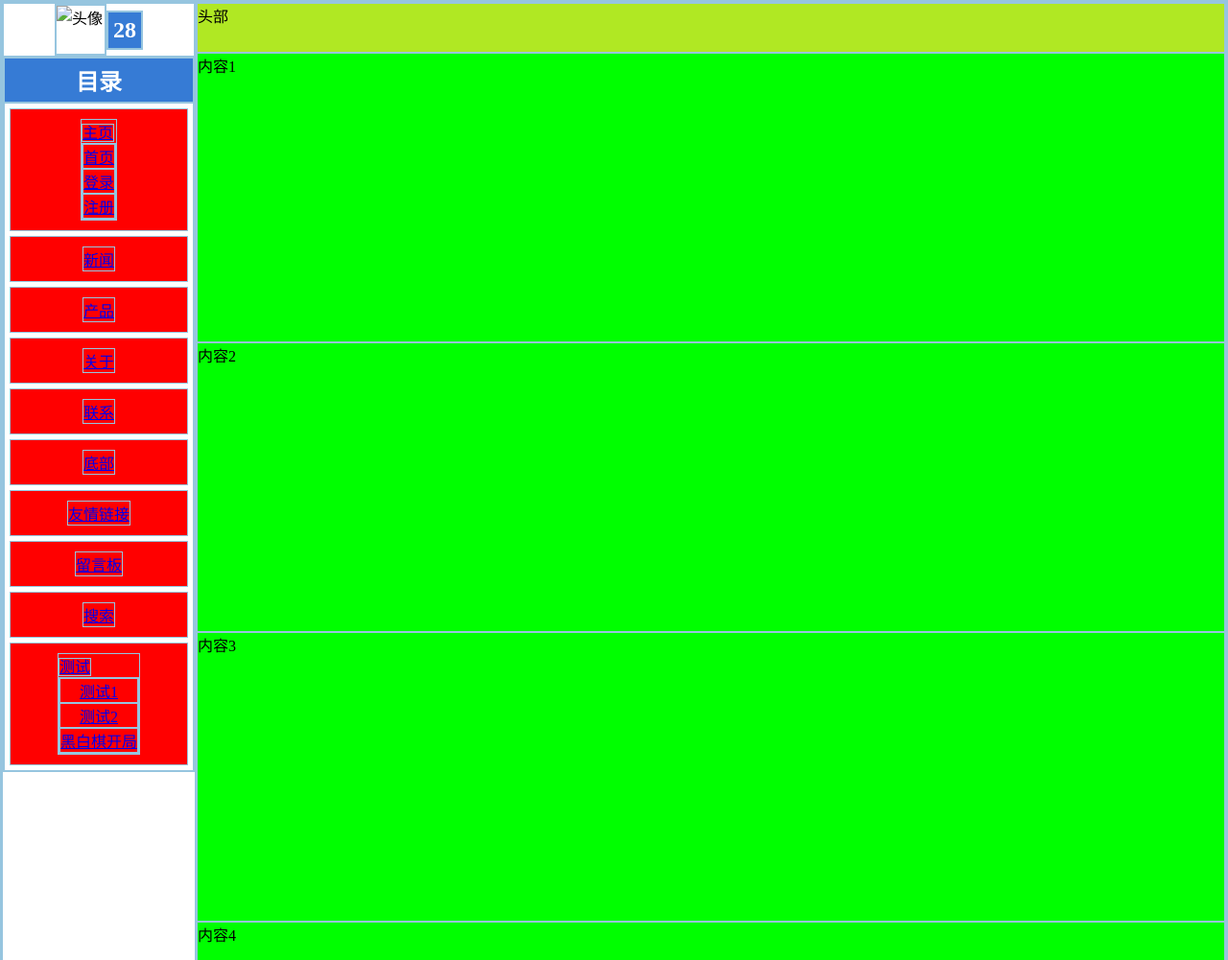
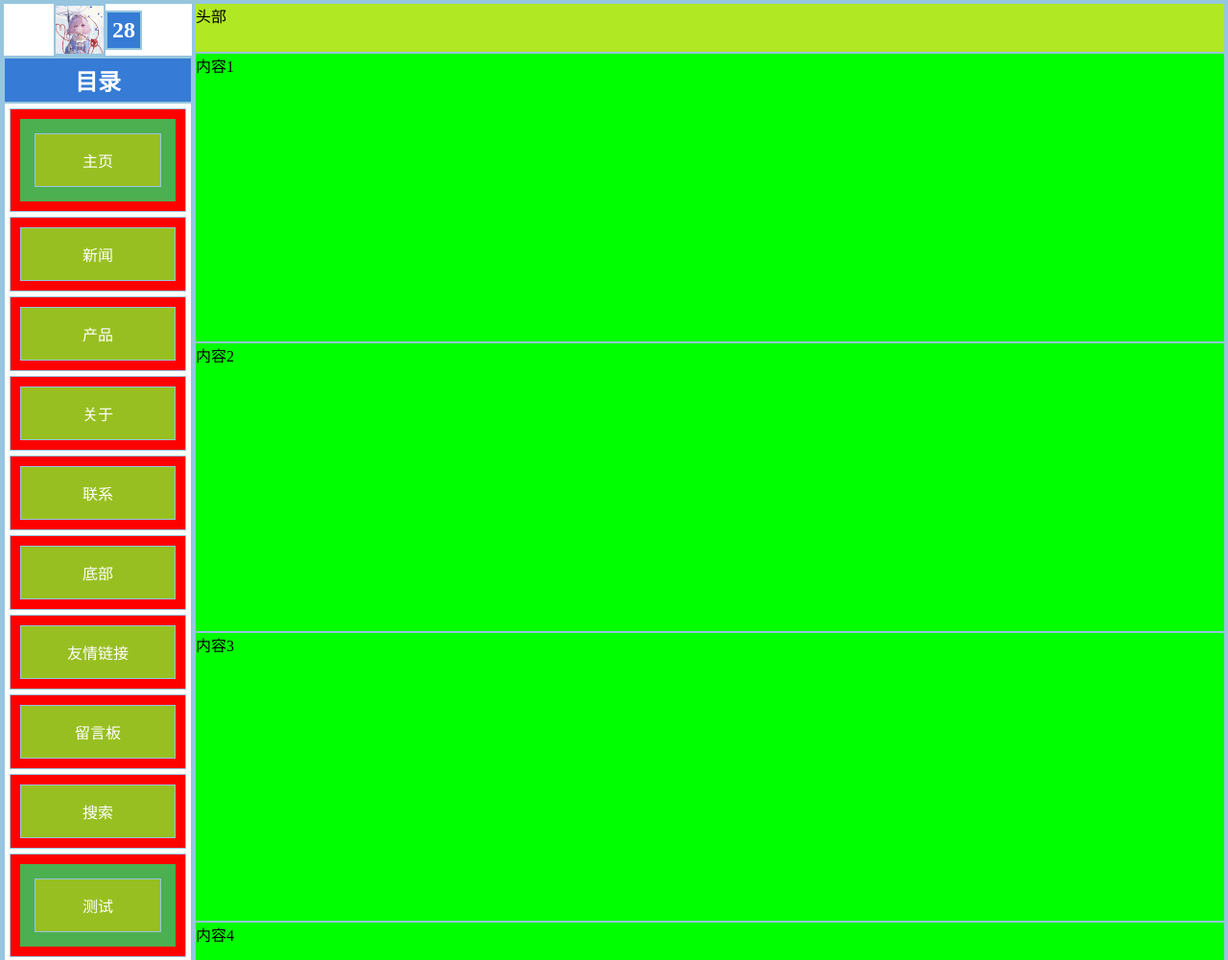
Before and after one commit to chwishance/-, a plain HTML site: page index.html in a window 1280 px wide. Shown: the top 1001 px of the page at 96% size. Drawn offline with Linux system fonts and the light colour scheme; the site is published under a folder, as on GitHub Pages, so addresses that start at the root find nothing.

Commit message:
Update index.html

```diff
--- a/index.html
+++ b/index.html
@@ -4,7 +4,7 @@
     <meta charset="UTF-8">
     <meta name="viewport" content="width=device-width, initial-scale=1.0">
     <title>flex布局</title>
-    <link rel = "stylesheet" href = "/css/indexx.css">
+    <link rel = "stylesheet" href = "css/indexx.css">
     <style>
         body{
             margin: 0;
@@ -90,7 +90,7 @@
         <!--头像-->
         <div class="heater center">
             <div class="center">
-                <img src="/img/003.jpg" alt="头像" width="50px" height="50px">
+                <img src="img/003.jpg" alt="头像" width="50px" height="50px">
             </div>
             <div>
                 <h2>28</h2>
@@ -166,4 +166,5 @@
         </footer>
 
     </div>
+
 </html>
```
